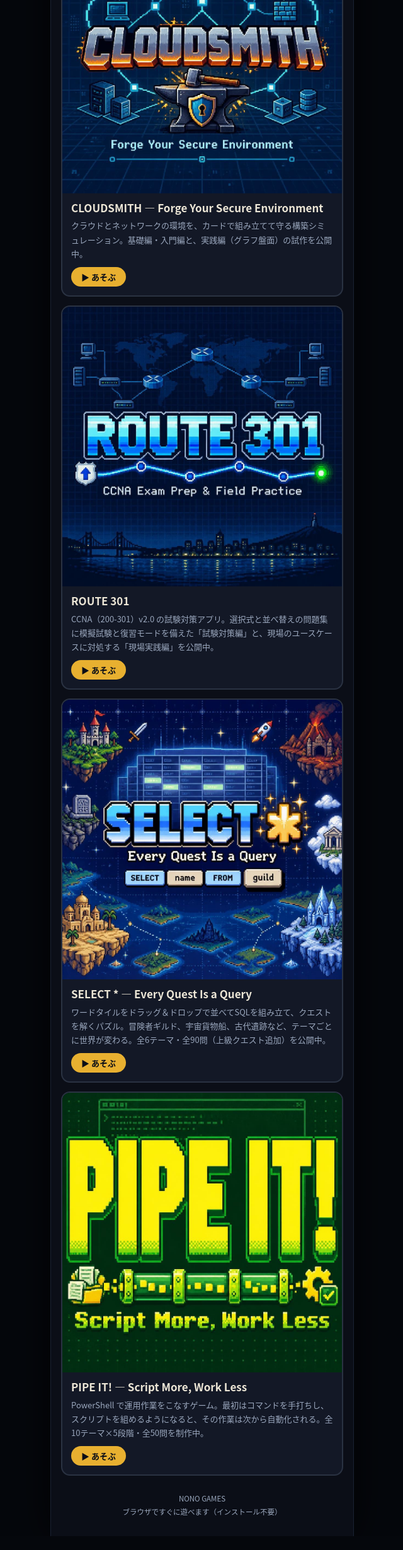
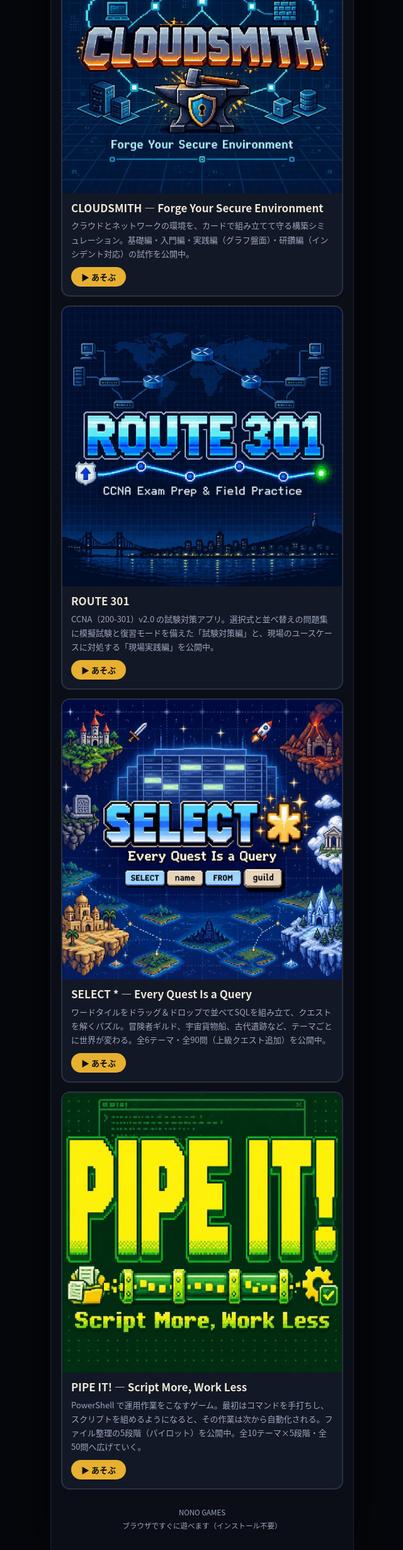
Before and after one commit to ukos/nono-games, a plain HTML site: page index.html in a window 1280 px wide. Shown: the part 5427-7888 px from the top of the page at 63% size, without its empty margins (319-959 px from the left). Before the commit the page ends 7866 px from the top, so only its background shows below. Drawn offline with Linux system fonts and the light colour scheme.

Commit message:
CLOUDSMITH card: lab track now in prototype

```diff
--- a/index.html
+++ b/index.html
@@ -141,7 +141,7 @@
     <img src="assets/logo-cloudsmith.jpg" alt="CLOUDSMITH — Forge Your Secure Environment ロゴ">
     <div class="body">
       <h2>CLOUDSMITH — Forge Your Secure Environment</h2>
-      <p>クラウドとネットワークの環境を、カードで組み立てて守る構築シミュレーション。基礎編・入門編と、実践編（グラフ盤面）の試作を公開中。</p>
+      <p>クラウドとネットワークの環境を、カードで組み立てて守る構築シミュレーション。基礎編・入門編・実践編（グラフ盤面）・研鑽編（インシデント対応）の試作を公開中。</p>
       <span class="play">▶ あそぶ</span>
     </div>
   </a>
@@ -168,7 +168,7 @@
     <img src="assets/logo-pipeit.jpg" alt="PIPE IT! — Script More, Work Less ロゴ">
     <div class="body">
       <h2>PIPE IT! — Script More, Work Less</h2>
-      <p>PowerShell で運用作業をこなすゲーム。最初はコマンドを手打ちし、スクリプトを組めるようになると、その作業は次から自動化される。全10テーマ×5段階・全50問を制作中。</p>
+      <p>PowerShell で運用作業をこなすゲーム。最初はコマンドを手打ちし、スクリプトを組めるようになると、その作業は次から自動化される。ファイル整理の5段階（パイロット）を公開中。全10テーマ×5段階・全50問へ広げていく。</p>
       <span class="play">▶ あそぶ</span>
     </div>
   </a>
```
